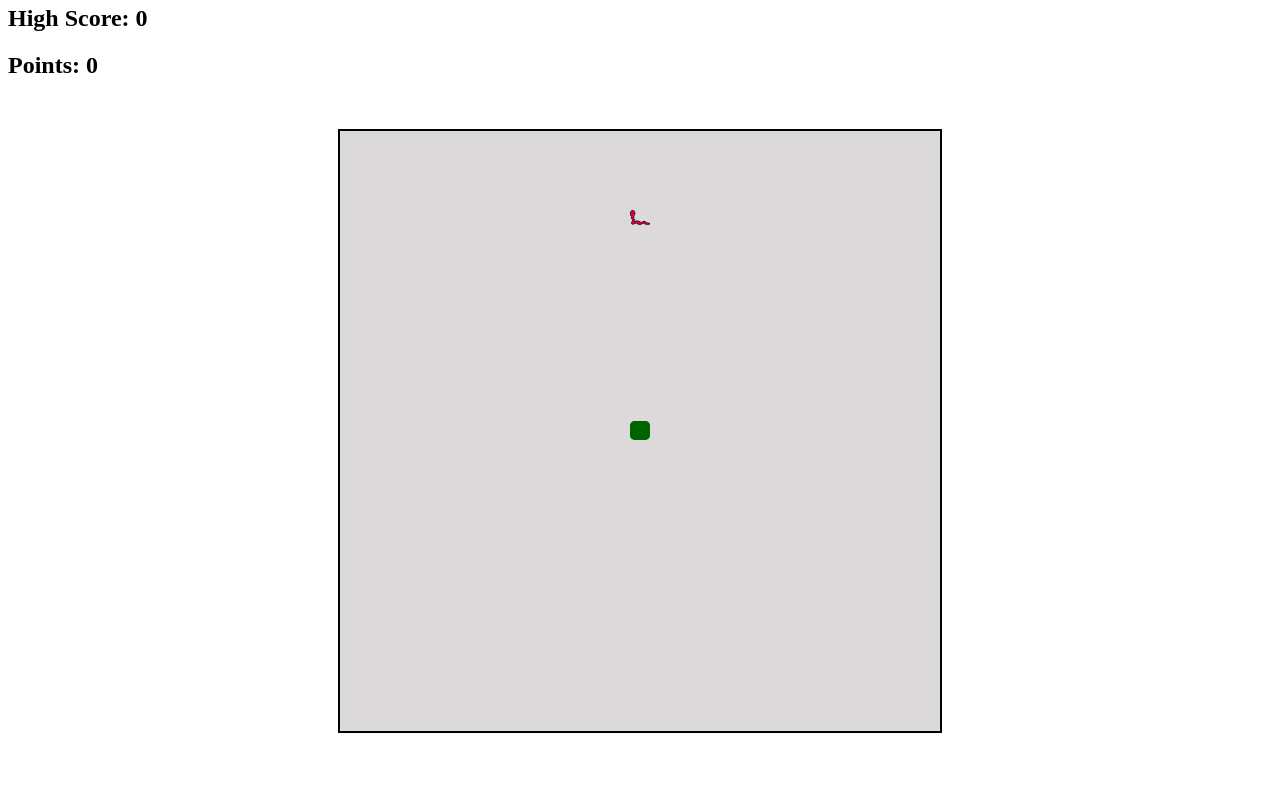
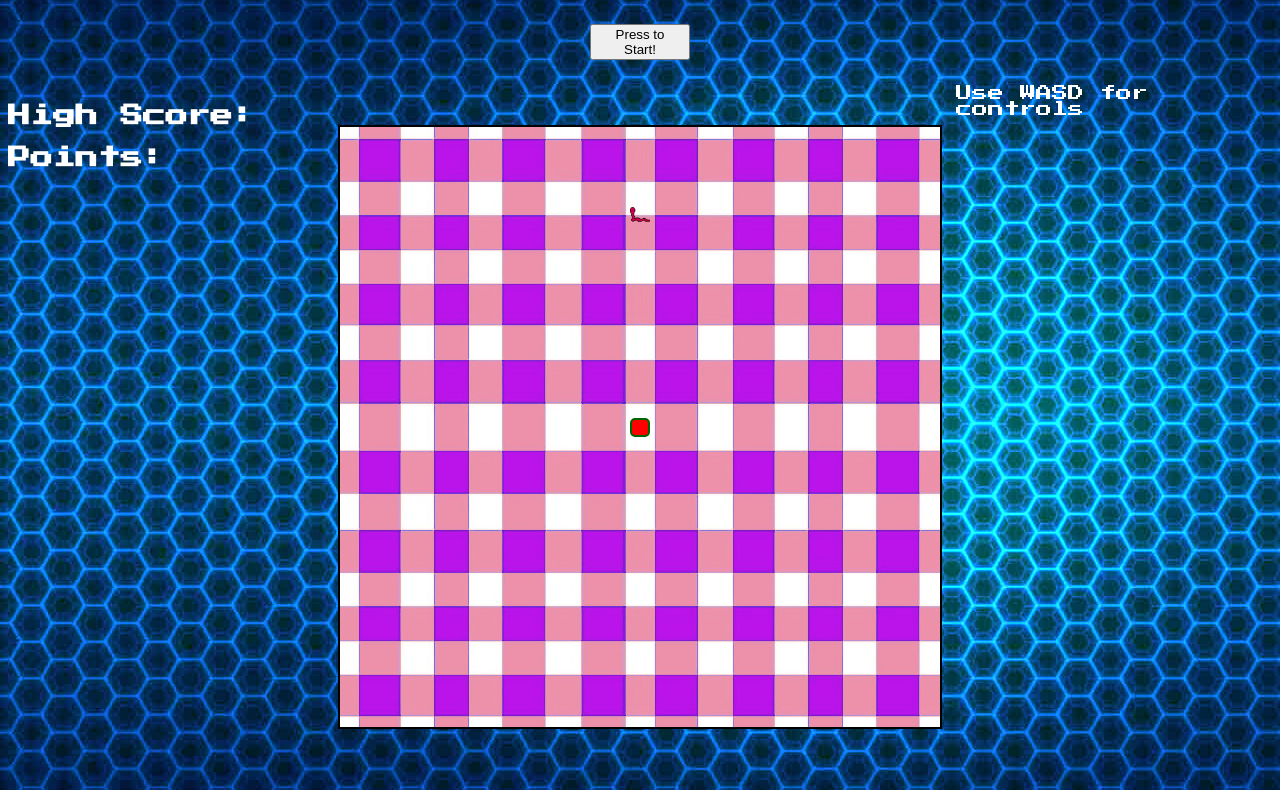
Before and after one commit to ddelga85/Snake, a plain HTML site: page index.html in a window 1280 px wide. Shown: the part 124-914 px from the top of the page. Drawn offline with nearby package versions, Linux system fonts and the light colour scheme.

Commit message:
Add files via upload

```diff
--- a/app.js
+++ b/app.js
@@ -11,11 +11,12 @@ let direction;
 let points = 0;
 let highScore = 0;
 let speed = 250
-const SNAKE = document.getElementById('snake');
-const WORM = document.getElementById('')
 
+$('.instructions').text('Use WASD for controls')
 $('.startButton').on('click', tick )
-updateGame();
+renderSnake();
+renderWorm();
+
 function tick(){
    gameSpeed = setInterval(updateGame, speed)
    updateGame();
@@ -23,6 +24,7 @@ function tick(){
 }
 
 function initialState(){
+  $('.instructions').text('Use WASD for controls')
   grid.children().removeAttr('class').removeAttr('src');
     snake = [
     { x: 16, y: 16 },
@@ -43,7 +45,7 @@ function updateScore(){
   $('.points').text('Points: ' + points);
   if(points >= highScore){
     highScore = points;
-    $('.highScore').text('High Score: ' + points)
+    $('.high').text('High Score: ' + points)
   }
 
 }
@@ -86,8 +88,6 @@ function wormPosition(){
     if(snakeX === worm.x && snakeY === worm.y){
       console.log('redo');
       wormPosition();
-      // worm.x = Math.floor(Math.random() * 31) + 1;
-      // worm.y = Math.floor(Math.random() * 31) + 1;
     }
   }
 }
@@ -173,6 +173,7 @@ function checkWormEaten(){
           if( snake[0].x === worm.x && snake[0].y === worm.y){
               switch(worm.src){
                 case '11.png':
+                  $('.instructions').text('\+ 50pts & Speed Increased!')
                   speed-=20;
                   if(speed < 40){
                     speed = 40;
@@ -182,12 +183,15 @@ function checkWormEaten(){
                   gameSpeed = setInterval(updateGame, speed)
                   break;
                 case '12.png':
+                  $('.instructions').text('\+ 20pts!')
                   points+=20;
                   break;
                 case '13.png':
+                  $('.instructions').text('\+ 20pts!')
                   points+=20;
                   break;
                 case '14.png':
+                  $('.instructions').text('\+ 100pts & Extra Length Increase!')
                   snake.push(snake[snake.length-2])
                   snake.push(snake[snake.length-1])
                   points+=100;
--- a/index.html
+++ b/index.html
@@ -5,20 +5,29 @@
     <meta name="viewport" content="width=device-width, initial-scale=1.0">
     <title>Snake!!!</title>
     <link rel="stylesheet" href="style.css">
+    <link rel="preconnect" href="https://fonts.gstatic.com">
+    <link href="https://fonts.googleapis.com/css2?family=Press+Start+2P&display=swap" rel="stylesheet">
 </head>
 <body>
-
+    <div>
         <div class="h1">
             <h1>Snake!</h1>
         </div>
         <div class="start">
             <button class="startButton">Press to Start!</button>
         </div>
-    <h2 class="highScore">High Score:</h2>
+    </div>
+
+   <div class="game">
+       <div class="score">
+        <h2 class="high">High Score:</h2>
         <h2 class="points">Points:</h2>
-    <div class="map">
+       </div>
         <div class="grid"></div>
         <!-- <div class="snake"></div> -->
+        <div class="instructions">
+            <h2></h2>
+        </div>
     </div>
 
 
--- a/style.css
+++ b/style.css
@@ -1,17 +1,37 @@
+body {
+    background-image: url('snakeBackground2.jpg');
+  }
 .h1 {
     display: flex;
     justify-content: space-around;
+    font-family: 'Press Start 2P', cursive;
+    font-size: 30px;
+    color: white;
 }
- .map {
+ .game {
      height: 100vh;
-     display: flex;
-     justify-content: center;
+     display: grid;
+     grid-template-columns: 1fr 2fr 1fr;
+     font-family: 'Press Start 2P', cursive;
+     color: white;
 }
 
 .start {
     display: flex;
+    align-items: center;
     justify-content: center;
+    flex-direction: column;
+
 }
+
+.startButton {
+    width: 100px;
+    margin-bottom: 25px;
+}
+.pauseButton {
+    width: 100px;
+}
+
 
 #snake {
     background-color: greenyellow;
@@ -20,21 +40,25 @@
 }
 
 #snakeHead {
-    background-color: darkgreen;
+    background-color: red;
+    border: 2px solid darkgreen;
     border-radius: 5px;
 }
 
-#snakeTail {
+/* #snakeTail {
     background-color: red;
+    border: 2px solid darkgreen;
     border-radius: 5px;
-}
+} */
 
 .grid {
-    margin-top: 30px;
+    justify-self: center;
+    margin-top: 40px;
     height: 600px;
     width: 600px;
     border: 2px solid black;
-    background-color: rgb(219, 217, 217);
+    background-image: url("gridBackground2.jpg");
+    background-color: #cccccc;
     display: grid;
     grid-template-columns: repeat(31, 1fr);
     grid-template-rows: repeat(31, 1fr);
@@ -44,3 +68,7 @@
     max-width: 100%;
     height: auto;
 }
+
+.score {
+    font-size: 15px;
+}
```
Also changed, not shown: gridBackground2.jpg (added), snakeBackground2.jpg (added). Lines whose indentation alone changed are shown as unchanged.
